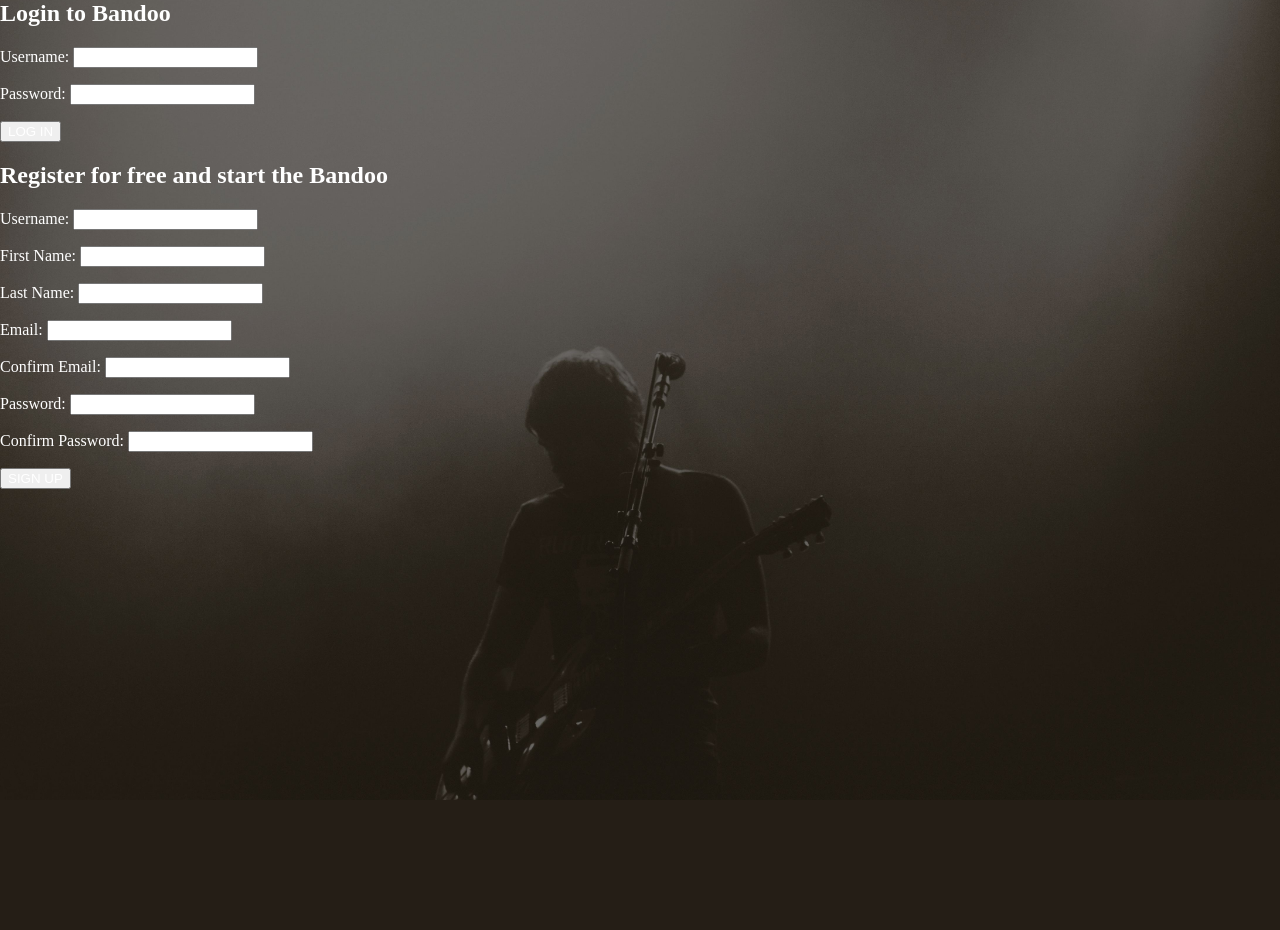
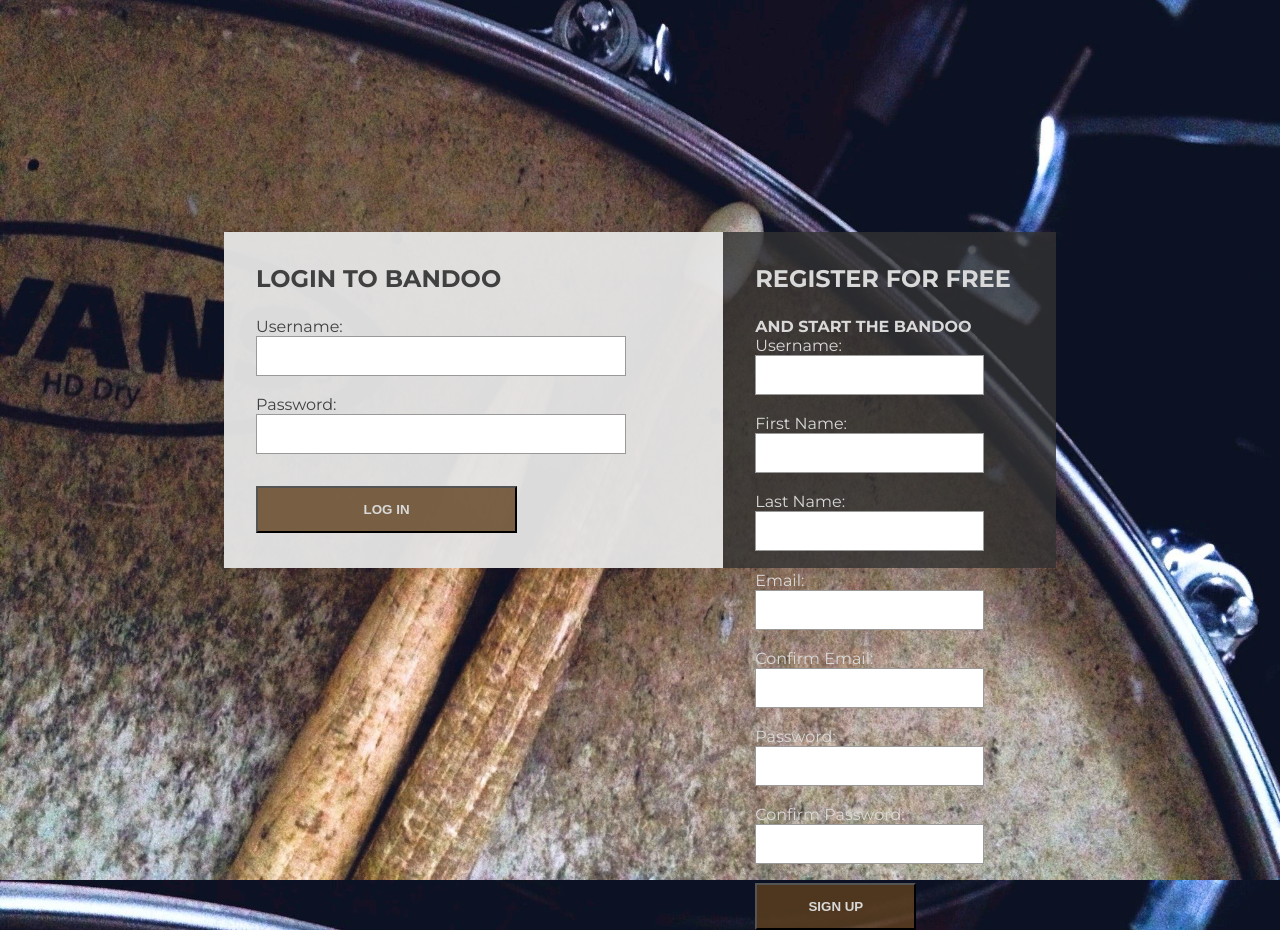
Before and after one commit to BarDevEk/Bandoo, a PHP site: page /register.php in a window 1280 px wide. Before the commit the page ends 800 px from the top, so only its background shows below. Run offline with PHP 8.4, Linux system fonts and the light colour scheme.

Commit message:
styling forms with buttons

```diff
--- /dev/null
+++ b/assets/css/reg.css
@@ -0,0 +1,91 @@
+*{
+	box-sizing: border-box;
+	transition: all ease-in-out 250ms;
+	margin:0;
+	padding: 0;
+}
+
+html, body {
+	padding: 0;
+	margin:0;
+	height: 100%;
+	width: 100%;
+	font-family: 'Montserrat', sans-serif;
+	background-image:url(../images/register-background2.jpg); /* https://www.pexels.com/photo/broken-drumstick-close-up-dark-dirty-241687/*/
+	background-position: center;
+	background-size: cover;
+}
+
+#container{
+	height: 100%;
+	display: flex;
+  	align-items: center;
+  	justify-content: center;
+}
+
+#inuputsContainer{
+	position: relative;
+	margin:0;
+	width: 65%;
+	max-width: 1024px;
+
+}
+
+#loginContainer{
+	position: relative;
+	margin:0;
+	display: inline-block;
+	width:60%;
+	background-color: rgba(230, 230, 230, 0.95);
+	padding: 2rem;
+	color: #404040;
+	height: 21em;
+}
+
+#registerContainer{
+	float: right;
+	width:40%;
+	background-color: rgba(51, 51, 51, 0.8);
+	padding: 2rem;
+	color: #d9d9d9;
+	height: 21em;
+}
+
+#loginContainer h2,h4, #registerContainer h2,h4{
+	text-align: left;
+	text-transform: uppercase;
+}
+
+#loginContainer h2, #registerContainer h2{
+	margin-bottom: 1em;
+}
+
+input[type="text"],input[type="email"],input[type="password"]{
+	display: block;
+	border: 0.2px solid #999999;
+	height: 2.5em;
+	line-height: 2.5em;
+	width:85%;
+	padding: 0 0.5em;
+	font-size: 1em;
+	color: #404040;
+	margin-bottom: 1.2em;
+}
+
+#loginPassword{
+	margin-bottom: 2em;
+}
+
+button{
+	width: 60%;
+	height: 3.5em;
+	background-color: rgba(96, 64, 31, 0.8);
+	color: #d9d9d9;
+	font-weight: 700;
+}
+
+button:hover{
+	cursor: pointer;
+	background-color: rgba(96, 64, 31,0.95);
+	color: #cccccc;
+}
--- a/assets/css/register.css
+++ /dev/null
@@ -1,18 +0,0 @@
-html, body {
-	padding: 0;
-	margin:0;
-	height: 100%;
-}
-
-#background{
-	background-image:url(../images/register-background1.jpg); /*https://www.pexels.com/photo/festival-music-rock-sound-92080/*/
-	background-position: center;
-	background-size: cover;
-	display: table;
-	height: 100%;
-	width: 100%;
-}
-
-#loginContainer * {
-	color: #fff;
-}
--- a/register.php
+++ b/register.php
@@ -21,13 +21,13 @@
 <head>
 	<meta charset="UTF-8">
 	<title>Bandoo | Register for free !</title>
-	<link rel="stylesheet" href="assets/css/register.css">
+	<link rel="stylesheet" href="assets/css/reg.css">
+	<link href="https://fonts.googleapis.com/css?family=Montserrat:400,700,900&amp;subset=latin-ext" rel="stylesheet">
 </head>
 <body>
-	<div id="background">
-
+	<div id="container">
+	<div id="inuputsContainer">
 		<div id="loginContainer">
-			<div id="inputContainer">
 					<form action="register.php" id="loginForm" method="POST">
 							<h2>Login to Bandoo</h2>
 							<p>
@@ -41,10 +41,13 @@
 								<input type="password" id="loginPassword" name="loginPassword" required>
 							</p>
 							<button type="submit" name="loginButton">LOG IN</button>
+
 					</form>
-
+		</div>	<!-- <div id="loginContainer"> -->
+		<div id="registerContainer">
 					<form action="register.php" id="registerForm" method="POST">
-					<h2>Register for free and start the Bandoo</h2>
+						<h2>Register for free</h2>
+						<h4>and start the Bandoo</h4>
 						<p>
 							<?php echo $account->getError(Constants::$usernameCharacters); ?>
 							<?php echo $account->getError(Constants::$usernameTaken); ?>
@@ -86,10 +89,8 @@
 						</p>
 						<button type="submit" name="registerButton">SIGN UP</button>
 					</form>
-
-			</div> <!-- <div id="inputContainer"> -->
-		</div> <!-- <div id="loginContainer"> -->
-	</div> <!-- <div id="background"> -->
-
+				</div>	<!-- <div id="registerContainer"> -->
+			</div>	<!-- <div id="inuputsContainer"> -->
+		</div> <!-- <div id="container"> -->
 </body>
 </html>
```
Also changed, not shown: assets/images/register-background2.jpg (added). Lines whose indentation alone changed are shown as unchanged.
